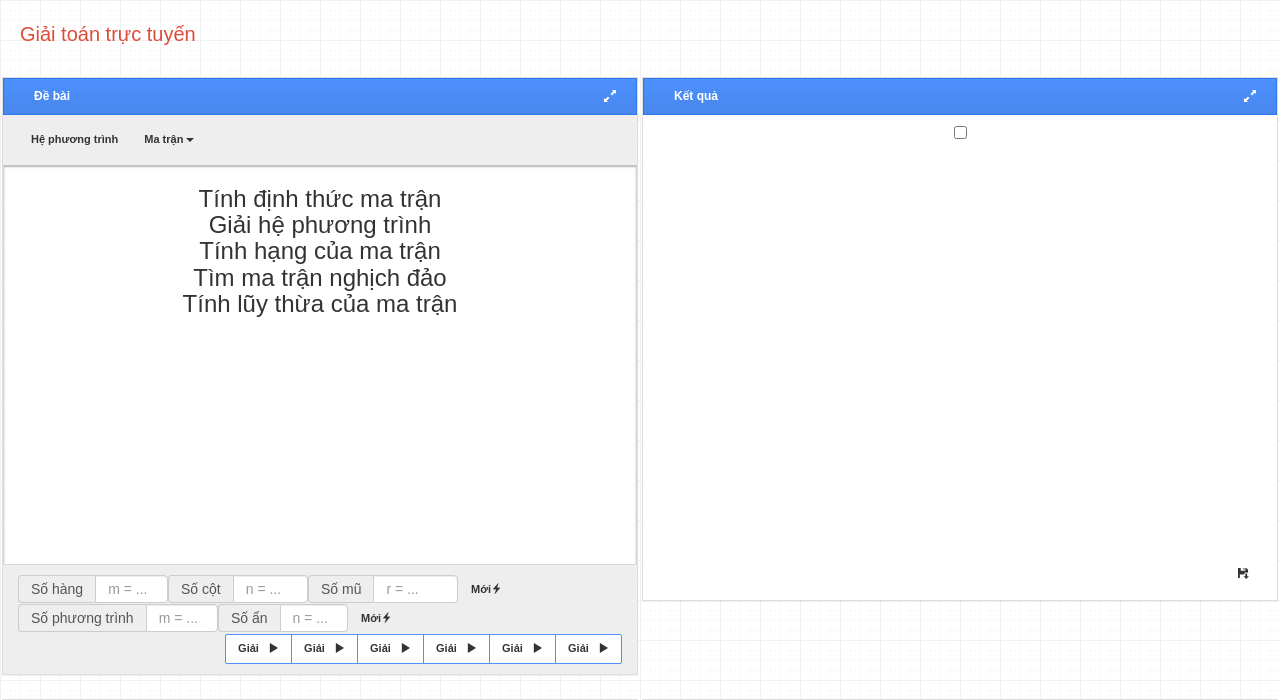
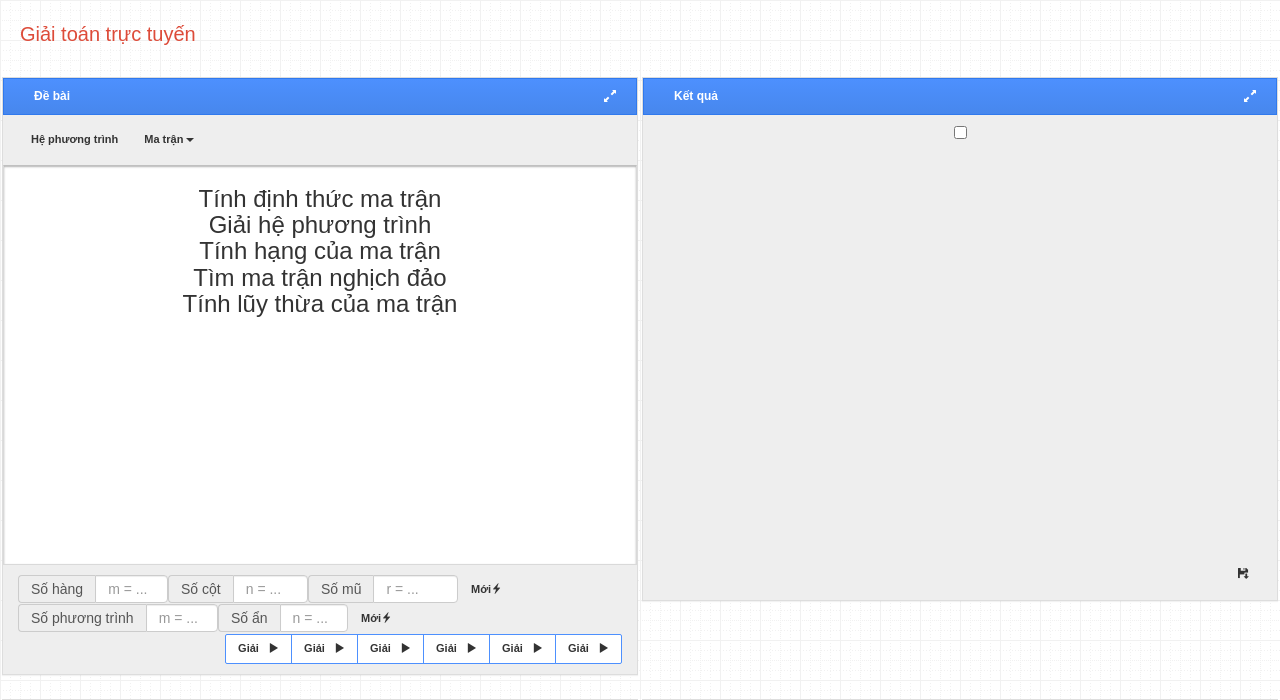
Before and after one commit to thuctoa/ungdungtoanpro, a Yii app: template views/site/index.php in a window 1280 px wide. Shown: the top 700 px of the page. Run offline with PHP 8.4 and a stand-in for Yii, Linux system fonts and the light colour scheme; the template is opened without the code that fills it, so the values that code supplies are empty; some libraries are stand-ins or nearby versions.

Commit message:
Thay đổi màu cho giao diện đầu ra

```diff
--- a/views/site/index.php
+++ b/views/site/index.php
@@ -210,7 +210,7 @@
             </div>
         </div>
         <div class="col-lg-6 dinh-khung ">
-            <div class="panel panel-default " style="// background: url(../img/bg-site.png);">
+            <div class="panel panel-default " style=" background: #eee;">
                 <div class="panel-heading " id="panel-heading" >
                     <ul class="list-inline panel-actions">
                         <p class="tieu-de-khung pull-left">
```
